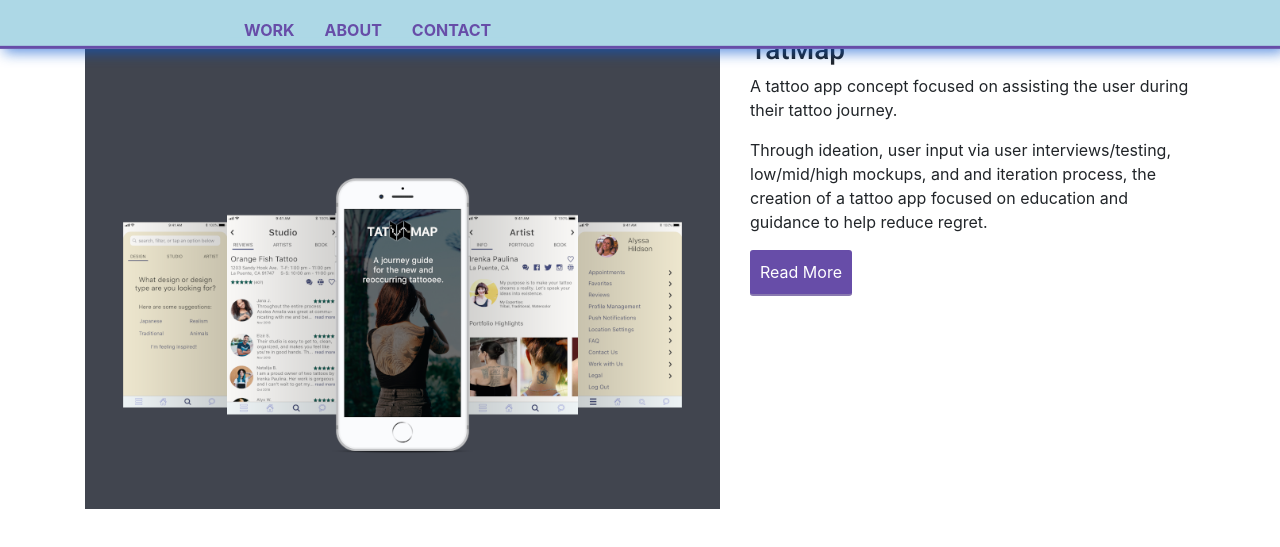
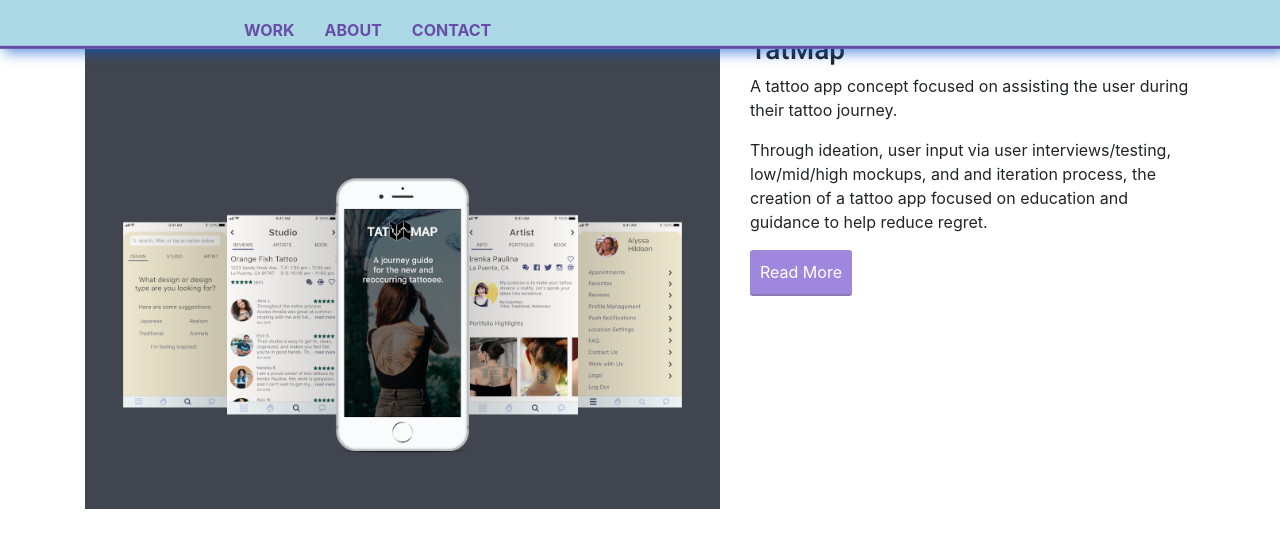
Before and after one commit to madiandux/portfolio-website, a plain HTML site: page index.html in a window 1280 px wide. In both pictures the pointer is over the link 800 px from the left and 832 px from the top of the page. Shown: the part 559-1106 px from the top of the page. Drawn offline with nearby package versions, Linux system fonts and the light colour scheme.

Commit message:
update to button property for hover state

```diff
--- a/css/style.css
+++ b/css/style.css
@@ -171,11 +171,10 @@ a:active { /* selected link */
   padding: 10px;
   border-radius: 3px;
   border-bottom: 2px solid #8979b0; /* width of the border, type, color */
-    transition-property: 0.2s opacity;
+    transition-duration: 0.5s;
 }
 .button:hover {
-  background-color: #00000;
-  opacity: 3.0;
+  background-color: #a087de;
   text-decoration: none;
 }
 .button-contact {
```
